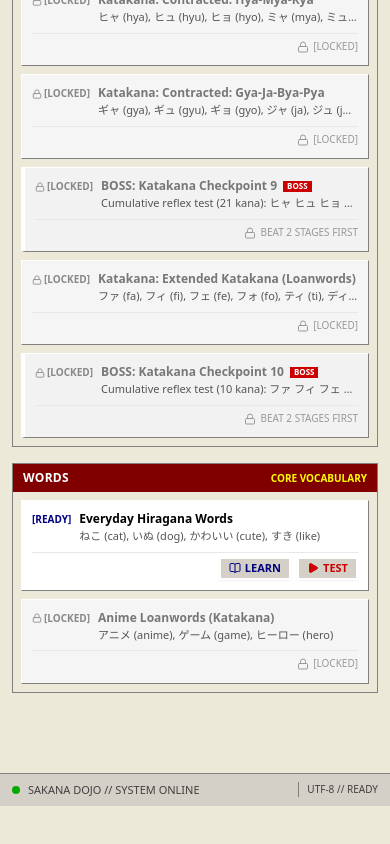
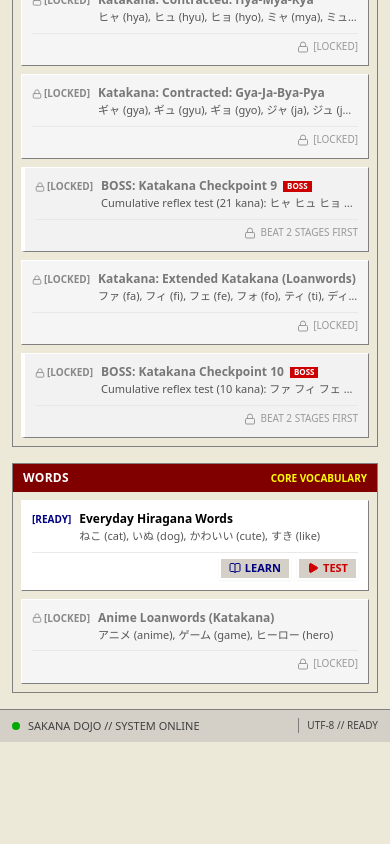
Before and after one commit to kurzagin/japanese-learning, a Next.js app: page /en/dashboard in a window 390 px wide. Shown: the part 5353-6197 px from the top of the page. After the commit the page ends 6151 px from the top, so only its background shows below. Built offline with nearby package versions, Linux system fonts and the light colour scheme; no server answers.

Commit message:
fix(layout): add bottom padding to prevent content overlap with mobile bottom bar

```diff
--- a/src/app/HomeClient.tsx
+++ b/src/app/HomeClient.tsx
@@ -50,7 +50,7 @@ export default function HomePage() {
       <RetroNavbar />
 
       {/* Edge-to-Edge Responsive Content Area */}
-      <main className="flex-1 w-full max-w-7xl mx-auto px-3 sm:px-6 lg:px-8 py-4 sm:py-6 space-y-4 pb-20 sm:pb-6">
+      <main className="flex-1 w-full max-w-7xl mx-auto px-3 sm:px-6 lg:px-8 py-4 sm:py-6 space-y-4">
         {/* Header Banner */}
         <div className="border-2 border-[#800000] bg-[#fff8e7] p-4 text-center relative overflow-hidden shadow-xs">
           <div className="text-[10px] text-[#800000] font-bold tracking-widest flex items-center justify-center gap-1.5">
@@ -327,7 +327,7 @@ export default function HomePage() {
       </main>
 
       {/* Docked Footer & Status Bar */}
-      <footer className="border-t border-[#808080] bg-[#d4d0c8] px-3 sm:px-6 py-2 text-[11px] text-[#404040] flex items-center justify-between font-mono shrink-0 mb-14 sm:mb-0">
+      <footer className="border-t border-[#808080] bg-[#d4d0c8] px-3 sm:px-6 py-2 text-[11px] text-[#404040] flex items-center justify-between font-mono shrink-0">
         <div className="flex items-center gap-2">
           <span className="w-2 h-2 rounded-full bg-[#00aa00]"></span>
           <span>{t.home.footerStatus}</span>
--- a/src/app/[locale]/(app)/dashboard/DashboardClient.tsx
+++ b/src/app/[locale]/(app)/dashboard/DashboardClient.tsx
@@ -150,7 +150,7 @@ export default function DashboardClient({ stages = [] }: { stages?: Stage[] }) {
       <RetroNavbar currentSubtitle={t.dashboard.windowTitle} />
 
       {/* Edge-to-Edge Responsive Content Area */}
-      <main className="flex-1 w-full max-w-7xl mx-auto px-3 sm:px-6 lg:px-8 py-4 sm:py-6 space-y-4 pb-20 sm:pb-6">
+      <main className="flex-1 w-full max-w-7xl mx-auto px-3 sm:px-6 lg:px-8 py-4 sm:py-6 space-y-4">
         {/* User Info Bar */}
         <div className="border border-[#808080] bg-[#d4d0c8] px-3 py-1.5 text-xs flex items-center justify-between gap-2 text-black shadow-xs">
           <div className="flex items-center gap-1.5 min-w-0 flex-1">
@@ -481,7 +481,7 @@ export default function DashboardClient({ stages = [] }: { stages?: Stage[] }) {
       </main>
 
       {/* Docked Retro Footer & Status Bar */}
-      <footer className="border-t border-[#808080] bg-[#d4d0c8] px-3 sm:px-6 py-2 text-[11px] text-[#404040] flex items-center justify-between font-mono shrink-0 mb-14 sm:mb-0">
+      <footer className="border-t border-[#808080] bg-[#d4d0c8] px-3 sm:px-6 py-2 text-[11px] text-[#404040] flex items-center justify-between font-mono shrink-0">
         <div className="flex items-center gap-2">
           <span className="w-2 h-2 rounded-full bg-[#00aa00]"></span>
           <span>SAKANA DOJO // {t.common.systemOnline}</span>
--- a/src/app/layout.tsx
+++ b/src/app/layout.tsx
@@ -131,7 +131,7 @@ export default function RootLayout({
       </head>
       <body className="min-h-screen flex flex-col bg-[#ece9d8] text-[#111111] font-mono selection:bg-[#000080] selection:text-white">
         <LanguageProvider>
-          <div className="min-h-screen flex flex-col w-full">{children}</div>
+          <div className="min-h-screen flex flex-col w-full pb-14 sm:pb-0">{children}</div>
           <RetroBottomNav />
         </LanguageProvider>
       </body>
```
